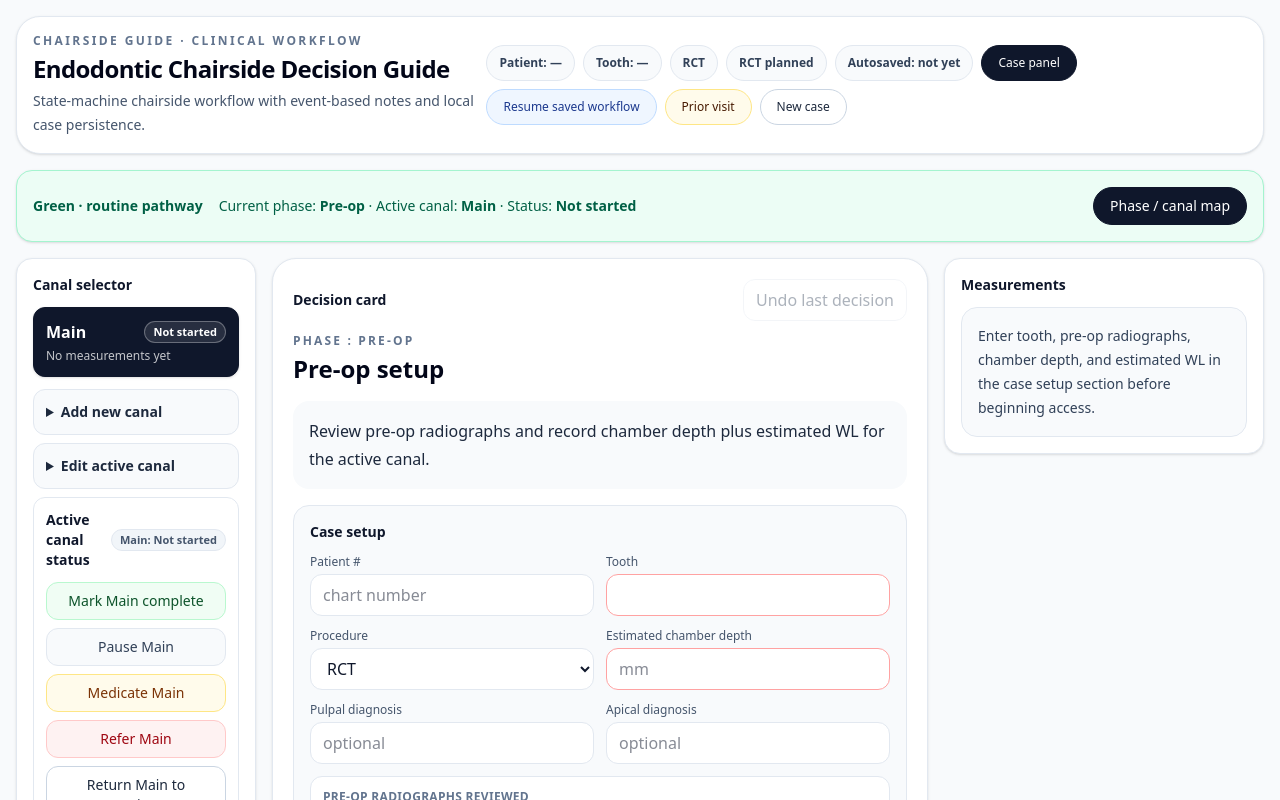
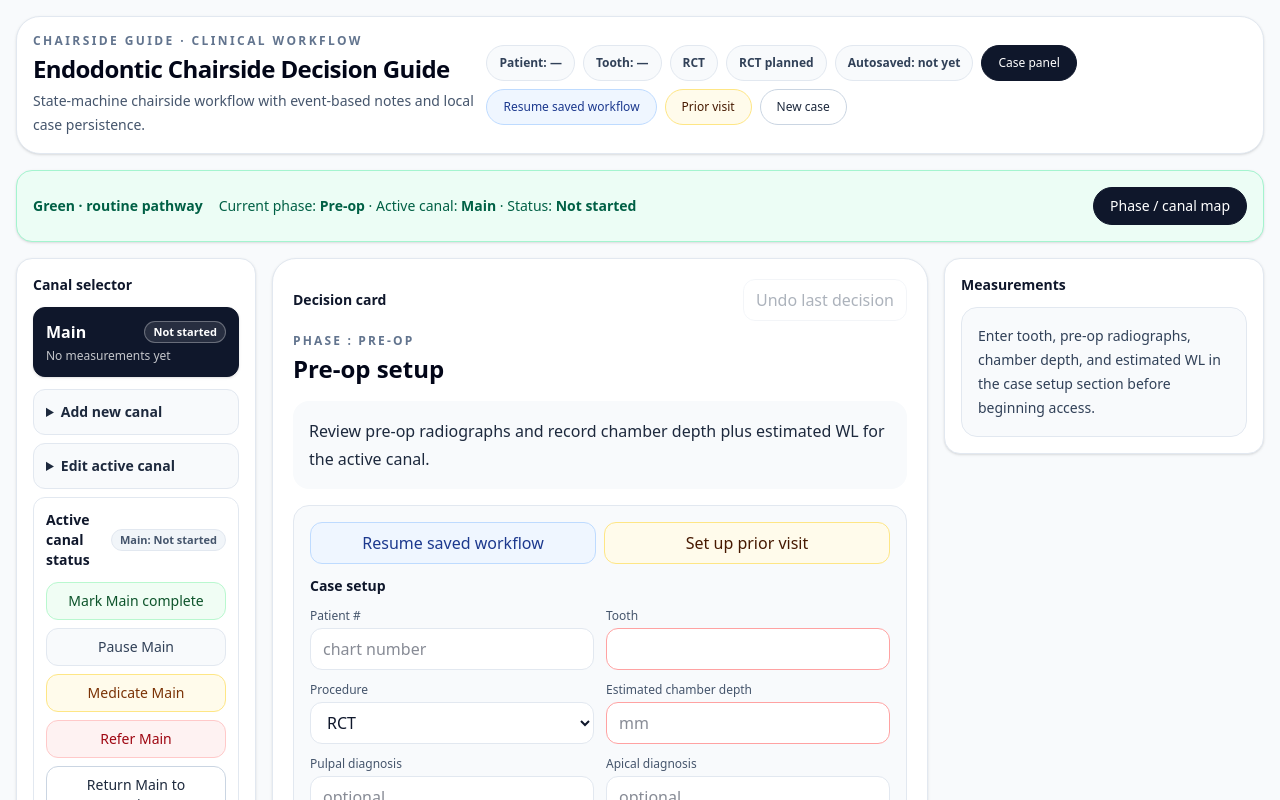
Before and after one commit to bbilaniu/nodedent, a React (Vite) app: page / in a window 1280 px wide. Shown: the top 800 px of the page. Built offline with nearby package versions, Linux system fonts and the light colour scheme.

Commit message:
feat(endo-guide): added contextual buttons to  pre-op card.

```diff
--- a/src/endo-guide/EndoChairsideGuide.tsx
+++ b/src/endo-guide/EndoChairsideGuide.tsx
@@ -682,6 +682,8 @@
               onApplyDecision={applyDecision}
               onContinueCanal={continueCanal}
               onCreateNewCanal={() => createNewCanalAtEstimate(caseData)}
+              onOpenSavedWorkflow={() => setIsSavedCasesOpen(true)}
+              onOpenPriorVisit={() => setIsPriorVisitOpen(true)}
               onUpdateCase={updateCase}
               onUpdateDiagnosis={updateDiagnosis}
               onUpdatePreOp={updatePreOp}
--- a/src/endo-guide/components/DecisionCard.tsx
+++ b/src/endo-guide/components/DecisionCard.tsx
@@ -25,6 +25,8 @@
   onApplyDecision,
   onContinueCanal,
   onCreateNewCanal,
+  onOpenSavedWorkflow,
+  onOpenPriorVisit,
   onUpdateCase,
   onUpdateDiagnosis,
   onUpdatePreOp,
@@ -41,6 +43,8 @@
   onApplyDecision: (option: DecisionOption) => void;
   onContinueCanal: (target: CanalContinuationTarget) => void;
   onCreateNewCanal: () => void;
+  onOpenSavedWorkflow: () => void;
+  onOpenPriorVisit: () => void;
   onUpdateCase: (updates: Partial<EndoCase>) => void;
   onUpdateDiagnosis: (field: string, value: string) => void;
   onUpdatePreOp: (field: string, value: string | boolean) => void;
@@ -64,6 +68,22 @@
       <p className="rounded-2xl bg-slate-50 p-4 text-base leading-7 text-slate-800">{currentNode.chairsideInstruction}</p>
       {currentNode.id === "preop" ? (
         <div className="mt-4 rounded-2xl border border-slate-200 bg-slate-50 p-4">
+          <div className="mb-3 grid gap-2 sm:grid-cols-2">
+            <button
+              type="button"
+              onClick={onOpenSavedWorkflow}
+              className="rounded-xl border border-blue-200 bg-blue-50 px-3 py-2 text-sm font-semibold text-blue-900 transition hover:bg-blue-100"
+            >
+              Resume saved workflow
+            </button>
+            <button
+              type="button"
+              onClick={onOpenPriorVisit}
+              className="rounded-xl border border-amber-200 bg-amber-50 px-3 py-2 text-sm font-semibold text-amber-950 transition hover:bg-amber-100"
+            >
+              Set up prior visit
+            </button>
+          </div>
           <h4 className="text-sm font-bold text-slate-900">Case setup</h4>
           <div className="mt-3 grid gap-3 md:grid-cols-2">
             <TextInput label="Patient #" value={caseData.patientNumber} onChange={(value) => onUpdateCase({ patientNumber: value })} placeholder="chart number" />
```
